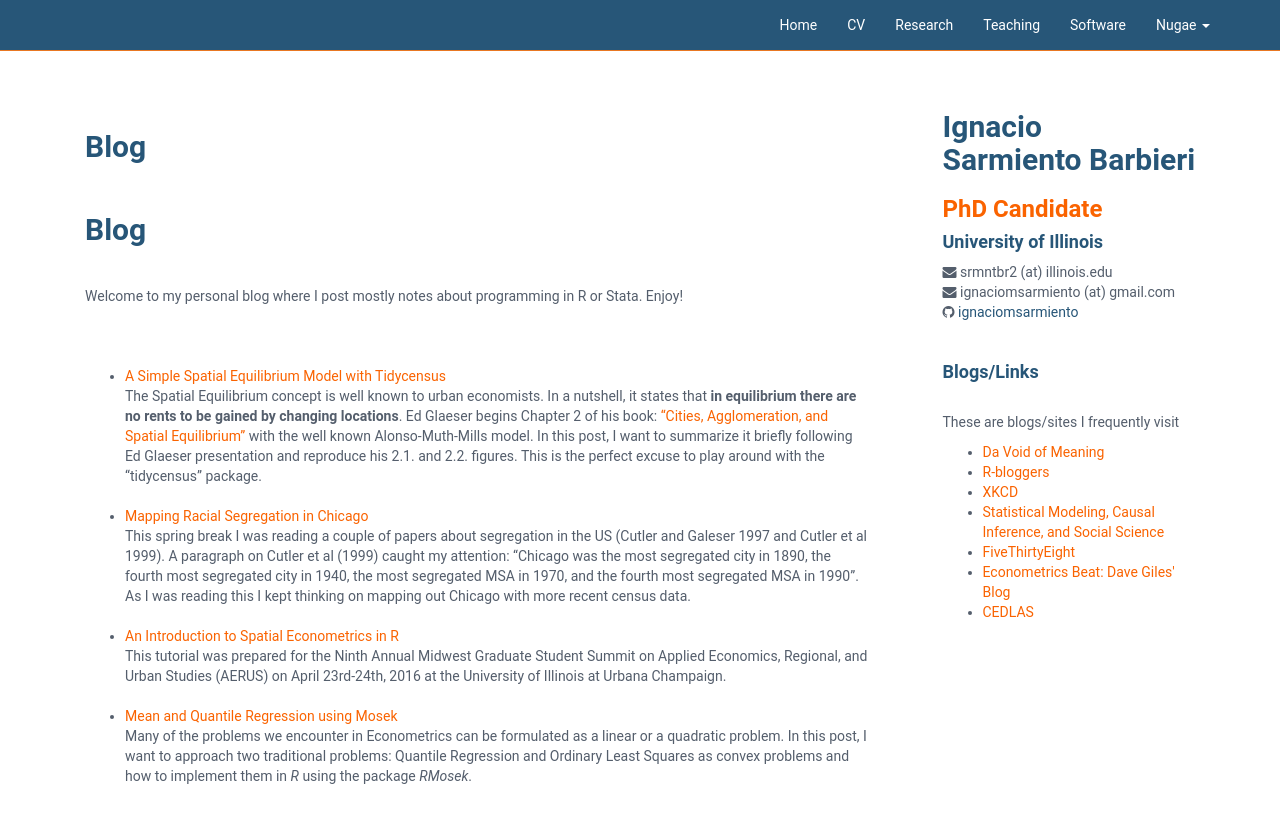
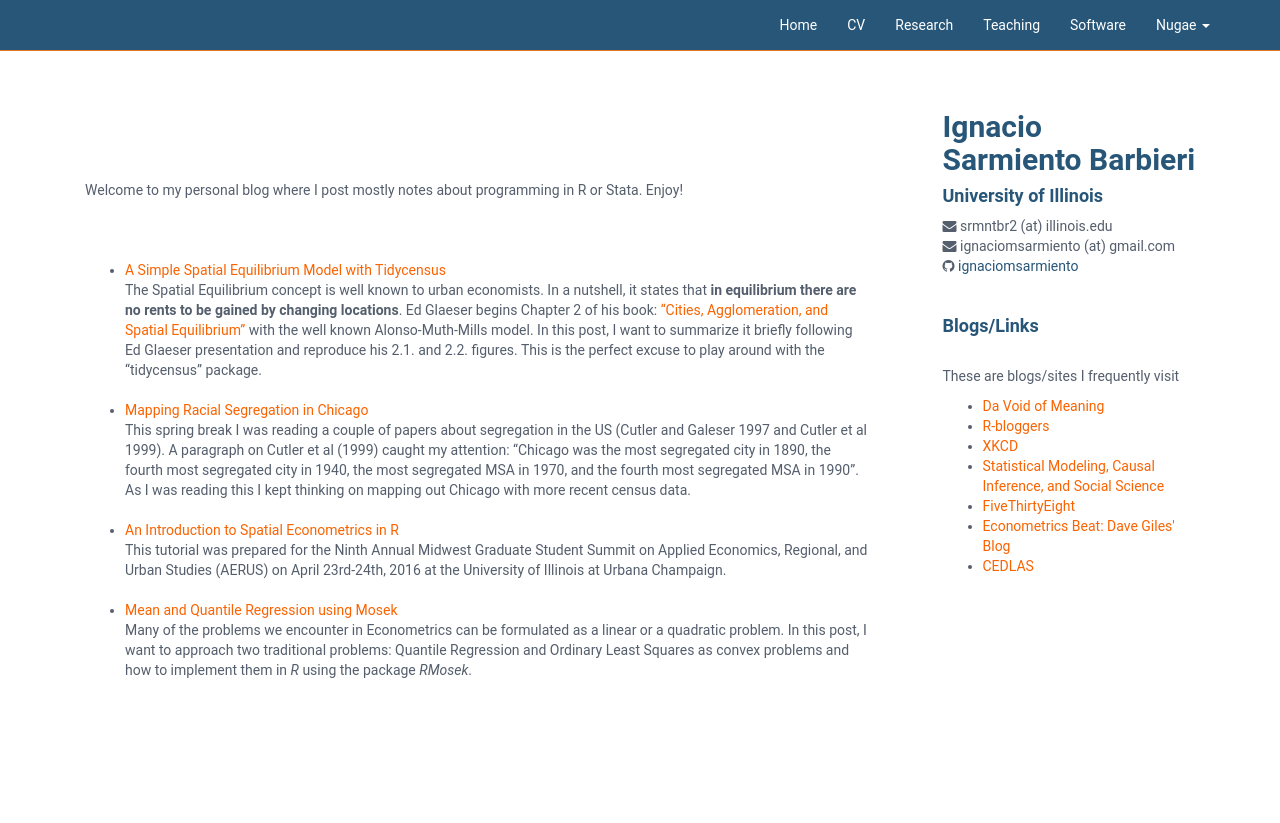
Before and after one commit to ignaciomsarmiento/ignaciomsarmiento.github.io, a Jekyll site: the page built from blog.md, in a window 1280 px wide and 926 px high. Shown: the top 823 px of the window. Built offline with Jekyll 4.4.1, drawn with Linux system fonts in a browser that asks for light colours; our own code applies the rules of GitHub Pages for plain Markdown files.

Commit message:
update blog layout

```diff
--- a/_layouts/blog.html
+++ b/_layouts/blog.html
@@ -48,7 +48,7 @@
             <br>
             <h2 class="name">Ignacio <br>
             Sarmiento Barbieri</h2>
-            <h3 class="tagline">PhD Candidate</h3>
+            <!--<h3 class="tagline">PhD Candidate</h3>-->
             <h4 class="tagline"><a class="a1" href="http://www.economics.illinois.edu" target="_blank">University of Illinois</a></h4>
 
             <ul class="list-unstyled">
--- a/_layouts/secondary_pages.html
+++ b/_layouts/secondary_pages.html
@@ -24,7 +24,7 @@
             <!--<img src="/assets/images/ignacio_full.jpg" alt="profile picture" class="resize" align="middle"/>-->
             <h2 class="name">Ignacio <br>
             Sarmiento Barbieri</h2>
-            <h3 class="tagline">PhD Candidate</h3>
+            <!--<h3 class="tagline">PhD Candidate</h3>-->
             <h4 class="tagline"><a class="a1" href="http://www.economics.illinois.edu" target="_blank">University of Illinois</a></h4>
 
             <ul class="list-unstyled">
--- a/blog.md
+++ b/blog.md
@@ -2,7 +2,7 @@
 layout: blog
 ---
 
-## Blog
+[//]: #  "## Blog"
 
 <br>
 
```
